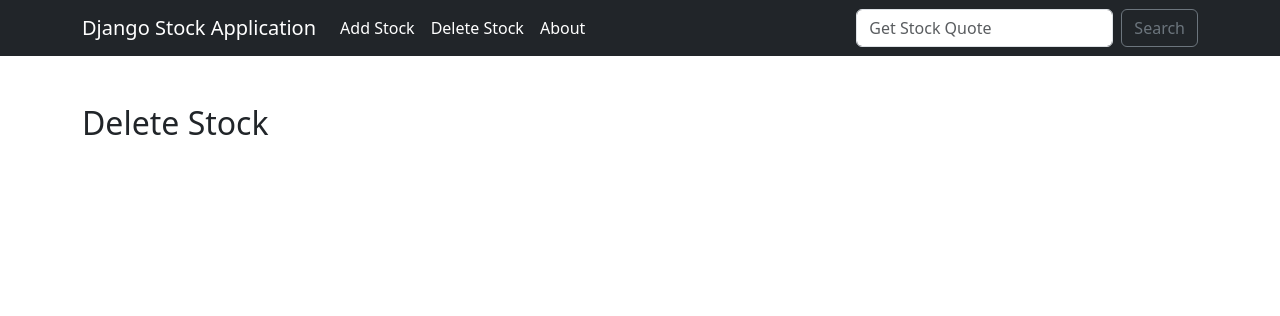
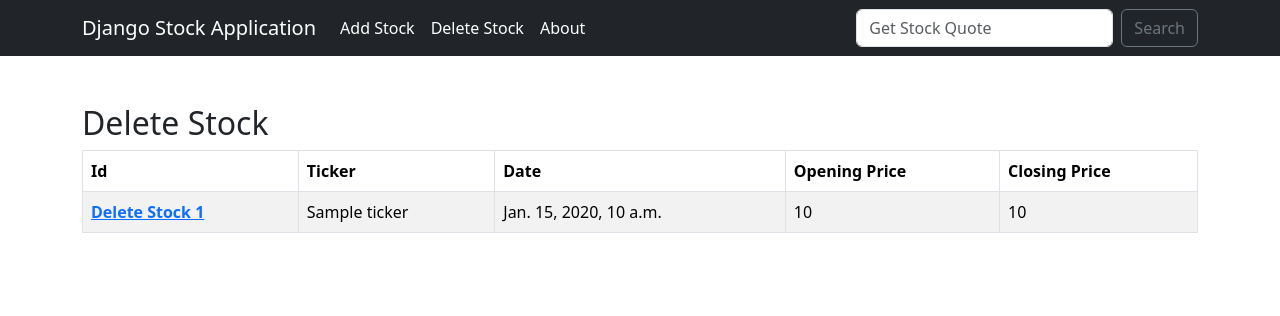
Before and after one commit to FrancisChung/udemy-django-stock, a Django app: template quotes/templates/delete_stock.html in a window 1280 px wide. Shown: the top 316 px of the page. Run offline with Django 5.2, Linux system fonts and the light colour scheme; the template is opened without the code that fills it: most values are stand-ins (such as "Sample title", 1, 10 or a date in 2020).

Commit message:
Copy code from add_stock.html

```diff
--- a/quotes/templates/delete_stock.html
+++ b/quotes/templates/delete_stock.html
@@ -2,5 +2,35 @@
 {% block content %}
     <h2>Delete Stock</h2>
 
+    {% if db %}
+        {%  if "Error" in ticker %}
+            There was a problem with the ticker symbol
+        {%  else %}
+            <table class="table table-striped table-hover table-bordered">
+              <thead>
+                <tr>
+                  <th scope="col">Id</th>
+                  <th scope="col">Ticker</th>
+                  <th scope="col">Date</th>
+                  <th scope="col">Opening Price</th>
+                  <th scope="col">Closing Price</th>
+                </tr>
+              </thead>
+              <tbody>
+                {% for item in db %}
+                    <tr>
+                        <th scope="row"><a href="{% url 'delete' item.id %}">Delete Stock {{ item.id }}</a></th>
+                        <td>{{item.ticker }}</td>
+                        <td>{{item.date}}</td>
+                        <td>{{item.opening_price }}</td>
+                        <td>{{item.closing_price }}</td>
+                    </tr>
+                {%  endfor %}
+              </tbody>
+            </table>
+            <br />
+            <br />
+        {% endif %}
+    {% endif %}
 
 {% endblock %}
```
